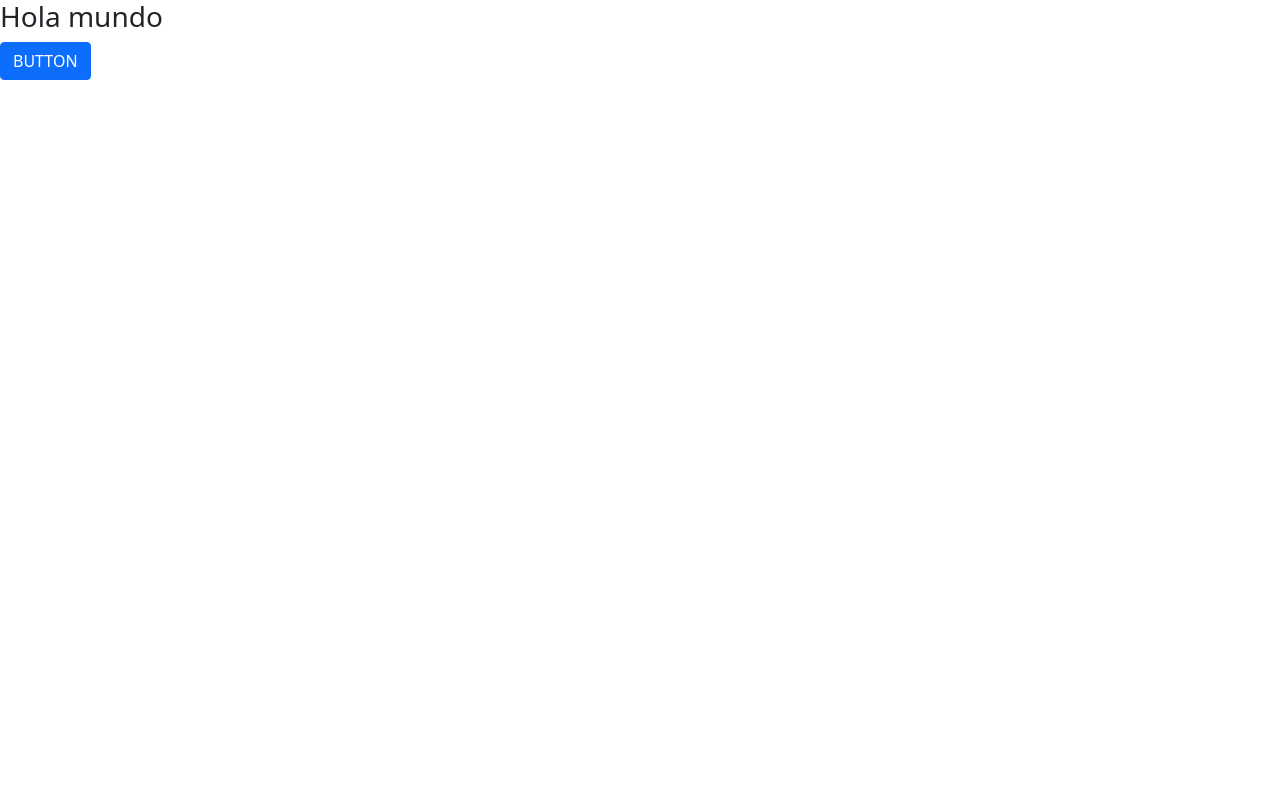
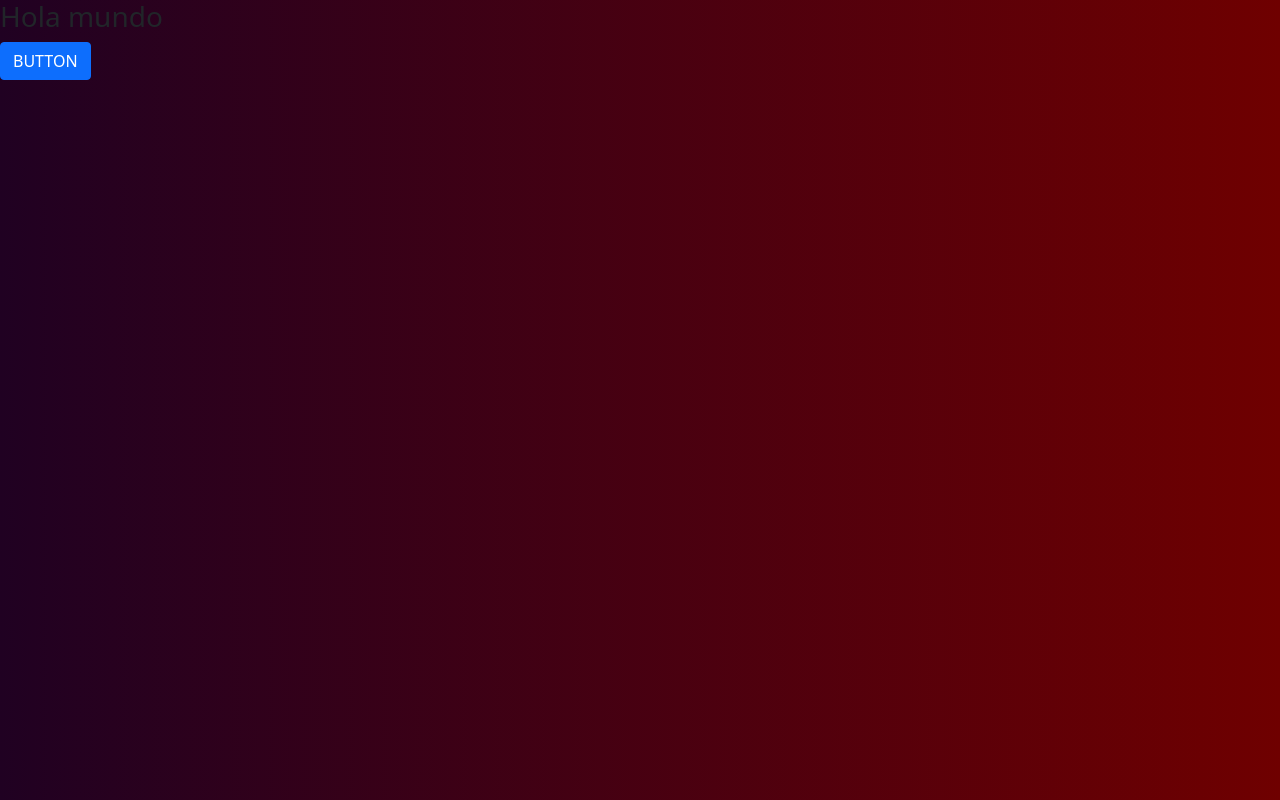
Before and after one commit to fernando-adrian/MEAN, an Angular app: page / in a window 1280 px wide. Built offline with nearby package versions, Linux system fonts and the light colour scheme.

Commit message:
red gradient added to all body

```diff
--- a/src/styles.css
+++ b/src/styles.css
@@ -1 +1,6 @@
 /* You can add global styles to this file, and also import other style files */
+body {
+    background: #200122; /* fallback for old browsers */
+    background: -webkit-linear-gradient(to right, #200122, #6f0000); /* Chrome 10-25, Safari 5.1-6 */
+    background: linear-gradient(to right, #200122, #6f0000); /* W3C, IE 10+/ Edge, Firefox 16+, Chrome 26+, Opera 12+, Safari 7+ */
+}
```
